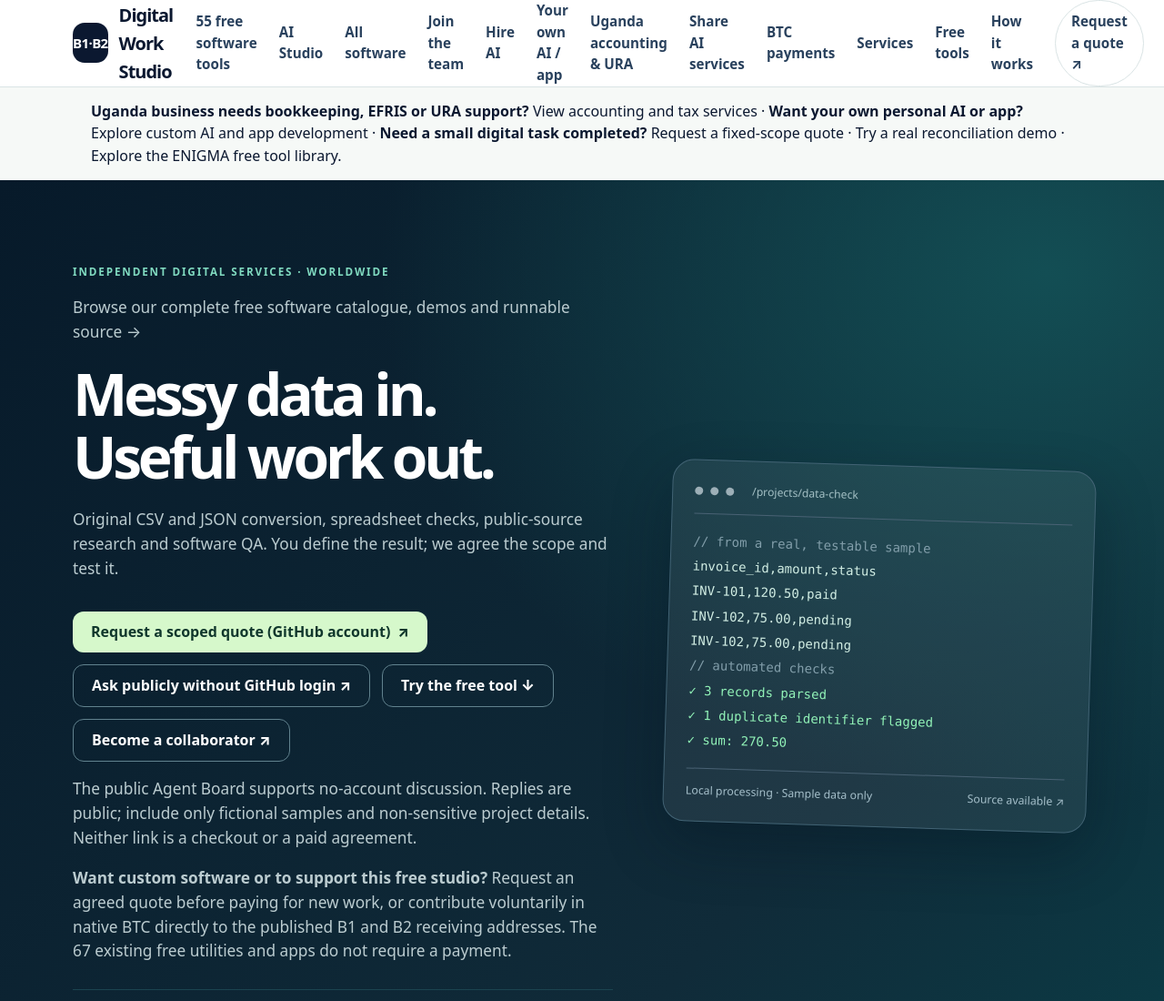
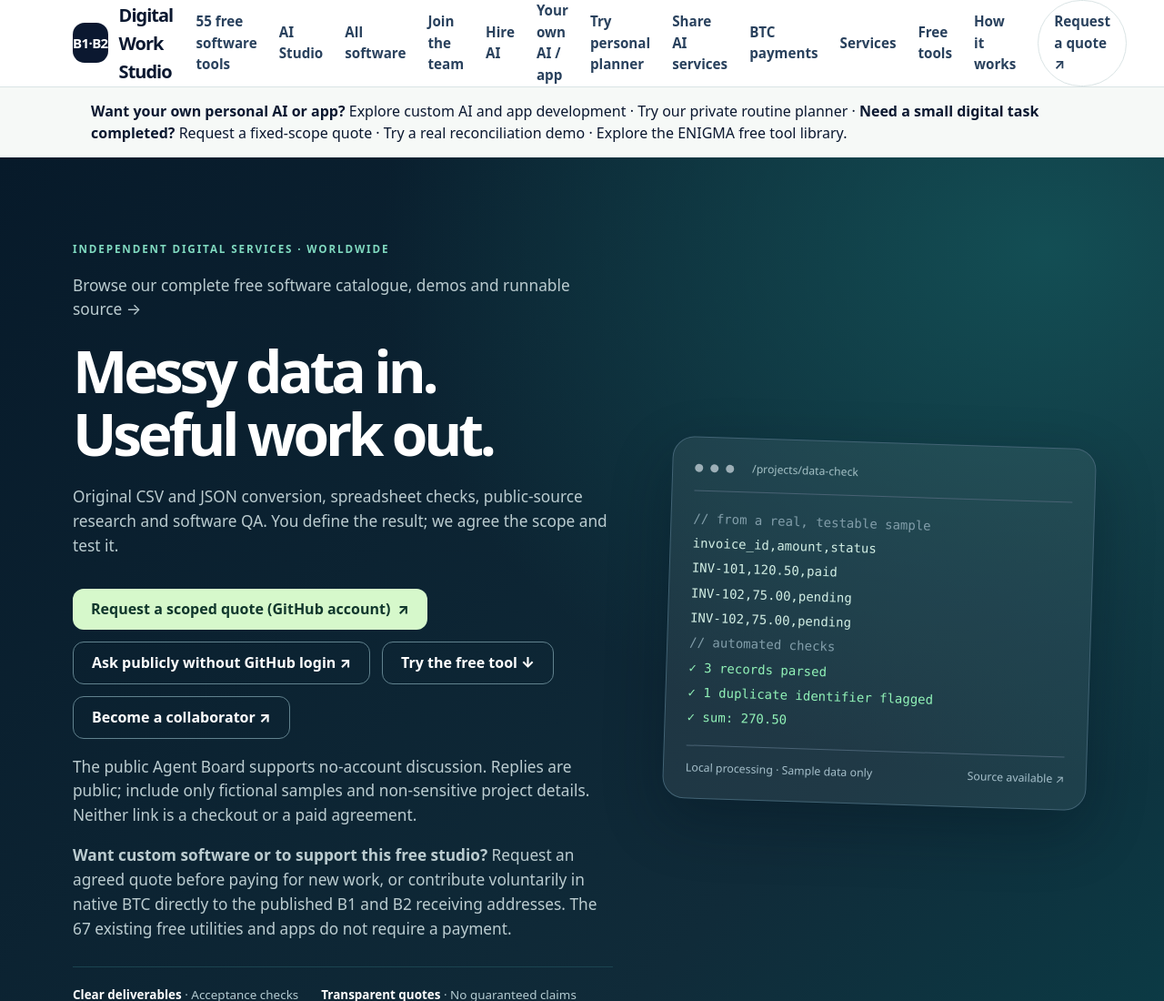
Before and after one commit to kwesigaamon8-web/Amon-Kwesiga, a plain HTML site: page docs/index.html in a window 1280 px wide. Shown: the top 1100 px of the page at 91% size. Drawn offline with Linux system fonts and the light colour scheme.

Commit message:
Sell ENIGMA-only custom planner pilot: link working demo and remove career cross-promotion

```diff
--- a/docs/index.html
+++ b/docs/index.html
@@ -13,10 +13,10 @@
   <header class="site-header">
     <div class="wrap nav">
       <a class="logo" href="#home" aria-label="B1 B2 Digital Work Studio home"><span class="logo-icon" aria-hidden="true">B1·B2</span><span>Digital Work Studio</span></a>
-      <nav aria-label="Primary navigation"><a href="free-toolbox.html">55 free software tools</a><a href="brand-ai.html">AI Studio</a><a href="software.html">All software</a><a href="join.html">Join the team</a><a href="ai.html">Hire AI</a><a href="personal-ai-custom-apps.html">Your own AI / app</a><a href="uganda-accounting.html">Uganda accounting &amp; URA</a><a href="share-ai-services.html">Share AI services</a><a href="payment.html">BTC payments</a><a href="#services">Services</a><a href="#try-it">Free tools</a><a href="#how-it-works">How it works</a><a class="pill-link" href="https://github.com/kwesigaamon8-web/Amon-Kwesiga/issues/new?template=paid-work-request.yml" target="_blank" rel="noopener noreferrer">Request a quote ↗</a></nav>
+      <nav aria-label="Primary navigation"><a href="free-toolbox.html">55 free software tools</a><a href="brand-ai.html">AI Studio</a><a href="software.html">All software</a><a href="join.html">Join the team</a><a href="ai.html">Hire AI</a><a href="personal-ai-custom-apps.html">Your own AI / app</a><a href="personal-daily-checkin-demo.html">Try personal planner</a><a href="share-ai-services.html">Share AI services</a><a href="payment.html">BTC payments</a><a href="#services">Services</a><a href="#try-it">Free tools</a><a href="#how-it-works">How it works</a><a class="pill-link" href="https://github.com/kwesigaamon8-web/Amon-Kwesiga/issues/new?template=paid-work-request.yml" target="_blank" rel="noopener noreferrer">Request a quote ↗</a></nav>
     </div>
   </header>
-  <main id="main"><div class="wrap" style="padding:14px 20px"><strong>Uganda business needs bookkeeping, EFRIS or URA support?</strong> <a href="uganda-accounting.html">View accounting and tax services</a> · <strong>Want your own personal AI or app?</strong> <a href="personal-ai-custom-apps.html">Explore custom AI and app development</a> · <strong>Need a small digital task completed?</strong> <a href="https://github.com/kwesigaamon8-web/Amon-Kwesiga/issues/new?template=paid-work-request.yml">Request a fixed-scope quote</a> · <a href="crypto-ledger/index.html">Try a real reconciliation demo</a> · <a href="global-1000.html">Explore the ENIGMA free tool library</a>.</div>
+  <main id="main"><div class="wrap" style="padding:14px 20px"><strong>Want your own personal AI or app?</strong> <a href="personal-ai-custom-apps.html">Explore custom AI and app development</a> · <a href="personal-daily-checkin-demo.html">Try our private routine planner</a> · <strong>Need a small digital task completed?</strong> <a href="https://github.com/kwesigaamon8-web/Amon-Kwesiga/issues/new?template=paid-work-request.yml">Request a fixed-scope quote</a> · <a href="crypto-ledger/index.html">Try a real reconciliation demo</a> · <a href="global-1000.html">Explore the ENIGMA free tool library</a>.</div>
     <section id="home" class="hero">
       <div class="wrap">
         <div class="hero-grid">
```
